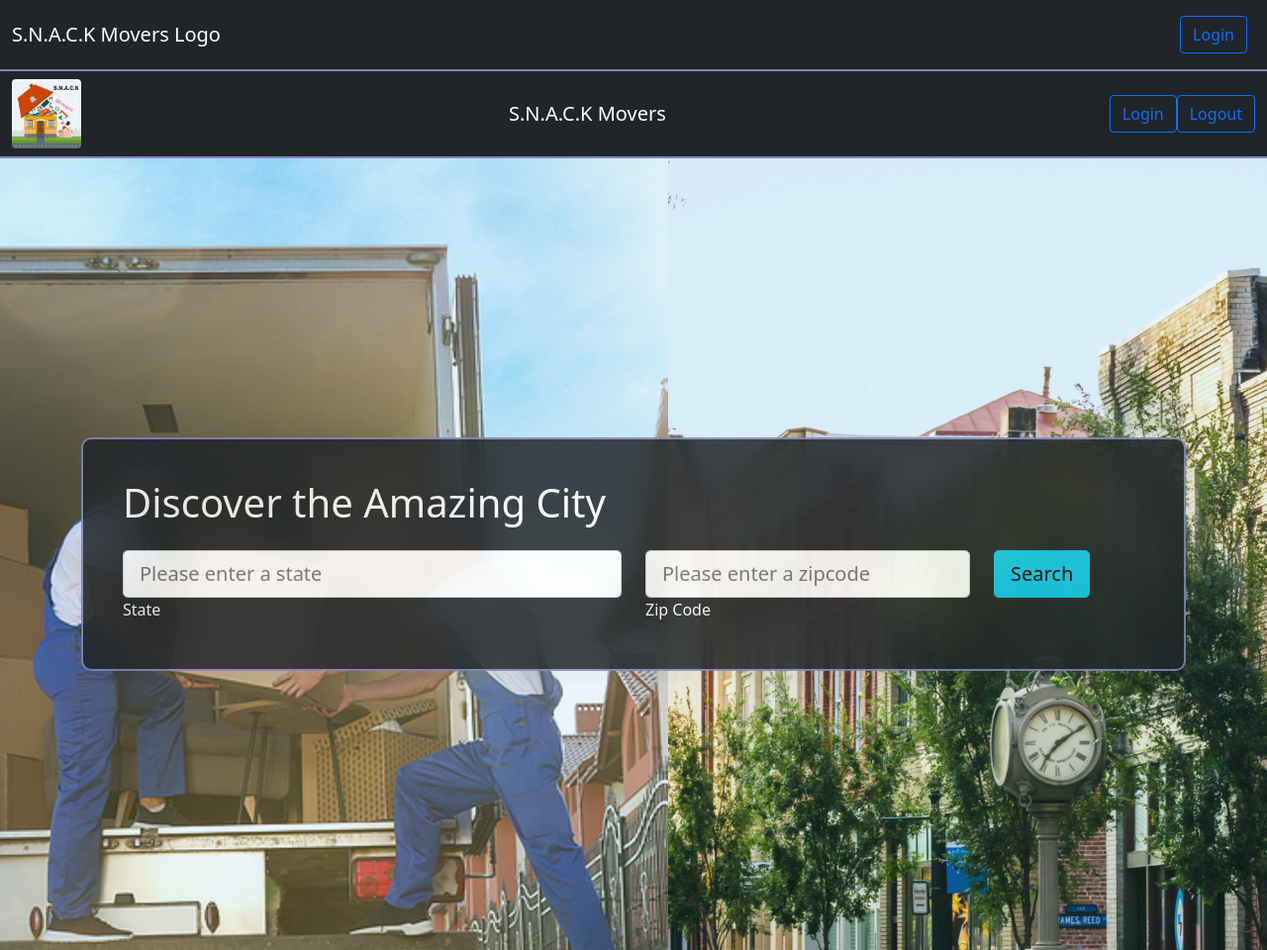
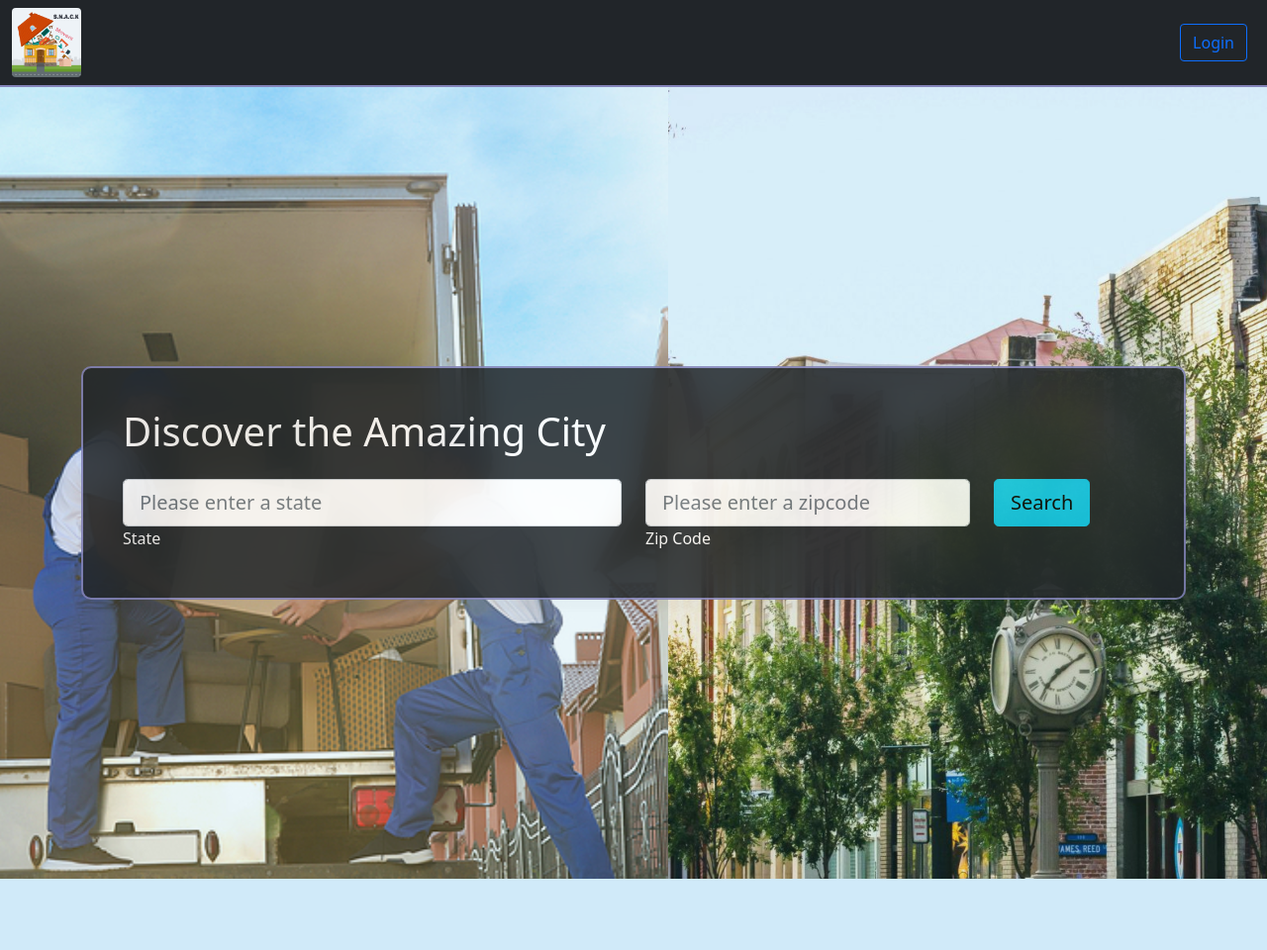
Before and after one commit to kaitdiaz01/S.N.A.C.K_Movers, a Node server app: page / in a window 1280 px wide. Shown: the whole page at 99% size. After the commit the page ends 888 px from the top, so only its background shows below. Run offline with Node 20, Linux system fonts and the light colour scheme; some libraries are stand-ins or nearby versions.

Commit message:
homepage handlebar

```diff
--- a/views/homepage.handlebars
+++ b/views/homepage.handlebars
@@ -4,11 +4,9 @@
   <!-- Required meta tags -->
   <meta charset="utf-8">
   <meta name="viewport" content="width=device-width, initial-scale=1">
-
   <!-- Bootstrap CSS -->
   <link href="https://cdn.jsdelivr.net/npm/bootstrap@5.1.3/dist/css/bootstrap.min.css" rel="stylesheet"
     integrity="sha384-1BmE4kWBq78iYhFldvKuhfTAU6auU8tT94WrHftjDbrCEXSU1oBoqyl2QvZ6jIW3" crossorigin="anonymous">
-
   <!--CSS-->
   <link rel="stylesheet" href="../public/css/style.css">
 
@@ -16,24 +14,9 @@
 </head>
 
 <body>
-  <header>
-    <nav class="navbar navbar-light bg-dark">
-      <div class="container-fluid">
-        <img src="../public/images/image3.png" class="rounded float-left" style="height: 70px;">
-         <a class="navbar-brand text-white">S.N.A.C.K Movers</a>
-          <form class="d-flex">
-        <form class="d-flex">
-          <button class="btn btn-outline-primary" type="login">Login</button>
-          <button class="btn btn-outline-primary" type="logout">Logout</button>
-        </form>
-      </div>
-    </nav>
-  </header>
-
   <div>
     <section class="intro">
-      <div class="bg-image vh-100" style="
-                    background-image: url(../public/images/bgimageResize.png);">
+      <div class="bg-image vh-100" style="background-image: url(../images/bgimageResize.png);">
         <div class="mask d-flex align-items-center h-100" style="background-color: rgba(61, 162, 195, 0.1);">
           <div class="container">
             <div class="card mask-custom p-4 bg-dark" style="opacity: 85%;">
@@ -71,11 +54,7 @@
     crossorigin="anonymous"></script>
 
   <script src="/js/dropdown.js"></script>
-  <!-- Option 2: Separate Popper and Bootstrap JS -->
-  <!--
-    <script src="https://cdn.jsdelivr.net/npm/@popperjs/core@2.10.2/dist/umd/popper.min.js" integrity="sha384-7+zCNj/IqJ95wo16oMtfsKbZ9ccEh31eOz1HGyDuCQ6wgnyJNSYdrPa03rtR1zdB" crossorigin="anonymous"></script>
-    <script src="https://cdn.jsdelivr.net/npm/bootstrap@5.1.3/dist/js/bootstrap.min.js" integrity="sha384-QJHtvGhmr9XOIpI6YVutG+2QOK9T+ZnN4kzFN1RtK3zEFEIsxhlmWl5/YESvpZ13" crossorigin="anonymous"></script>
-    -->
+
 </body>
 
 </html>
--- a/views/layouts/main.handlebars
+++ b/views/layouts/main.handlebars
@@ -10,7 +10,7 @@
     integrity="sha384-1BmE4kWBq78iYhFldvKuhfTAU6auU8tT94WrHftjDbrCEXSU1oBoqyl2QvZ6jIW3" crossorigin="anonymous">
 
   <!--CSS-->
-  <link rel="stylesheet" type="text/css" src=".../public/css/style.css">
+  <link rel="stylesheet" type="text/css" src="../public/css/style.css">
 
   <title>S.N.A.C.K Movers</title>
 </head>
@@ -19,7 +19,7 @@
   <header>
     <nav class="navbar navbar-light bg-dark">
       <div class="container-fluid">
-        <a class="navbar-brand text-white">S.N.A.C.K Movers Logo</a>
+        <img src="../images/image3.png" class="rounded float-left" style="height: 70px;">
         <form class="d-flex ms-3">
           {{#if logged_in}}
            <button class="btn btn-outline-primary" type="logout" id="logout">Logout</button>
```
